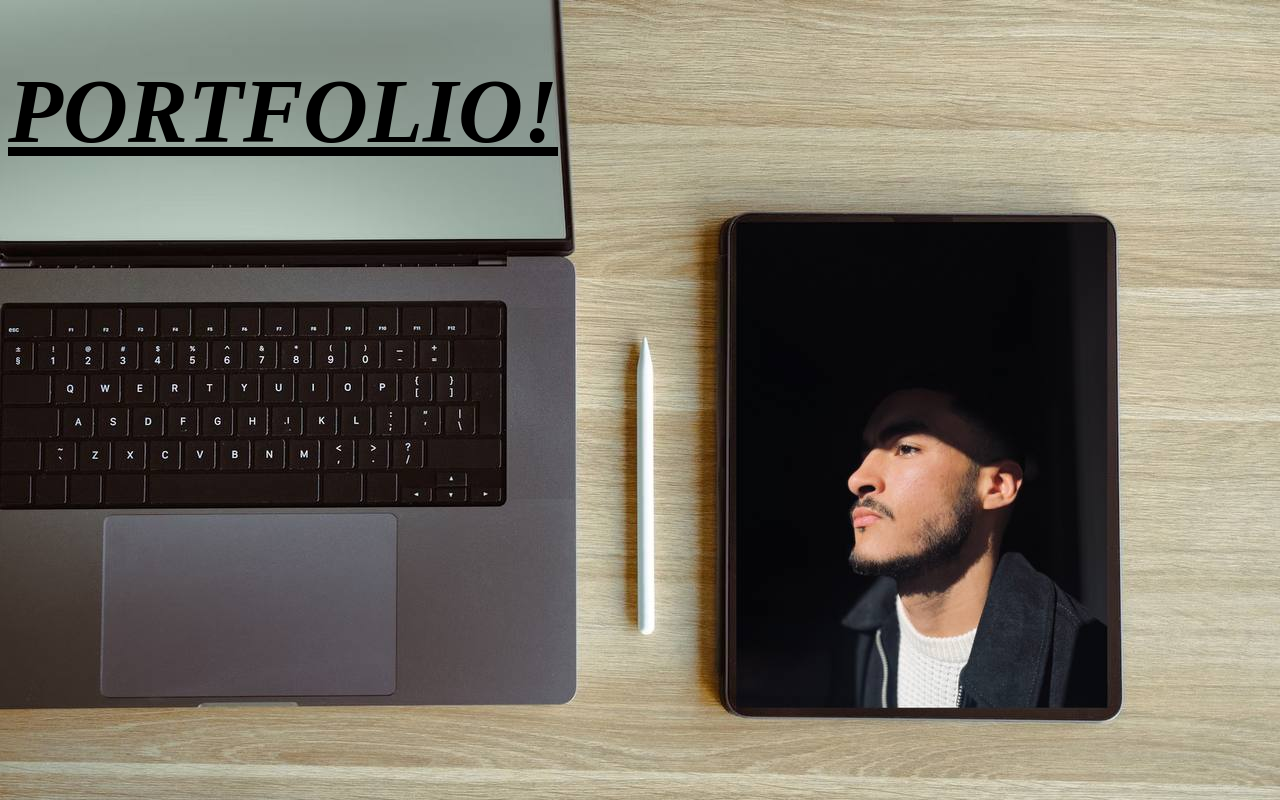
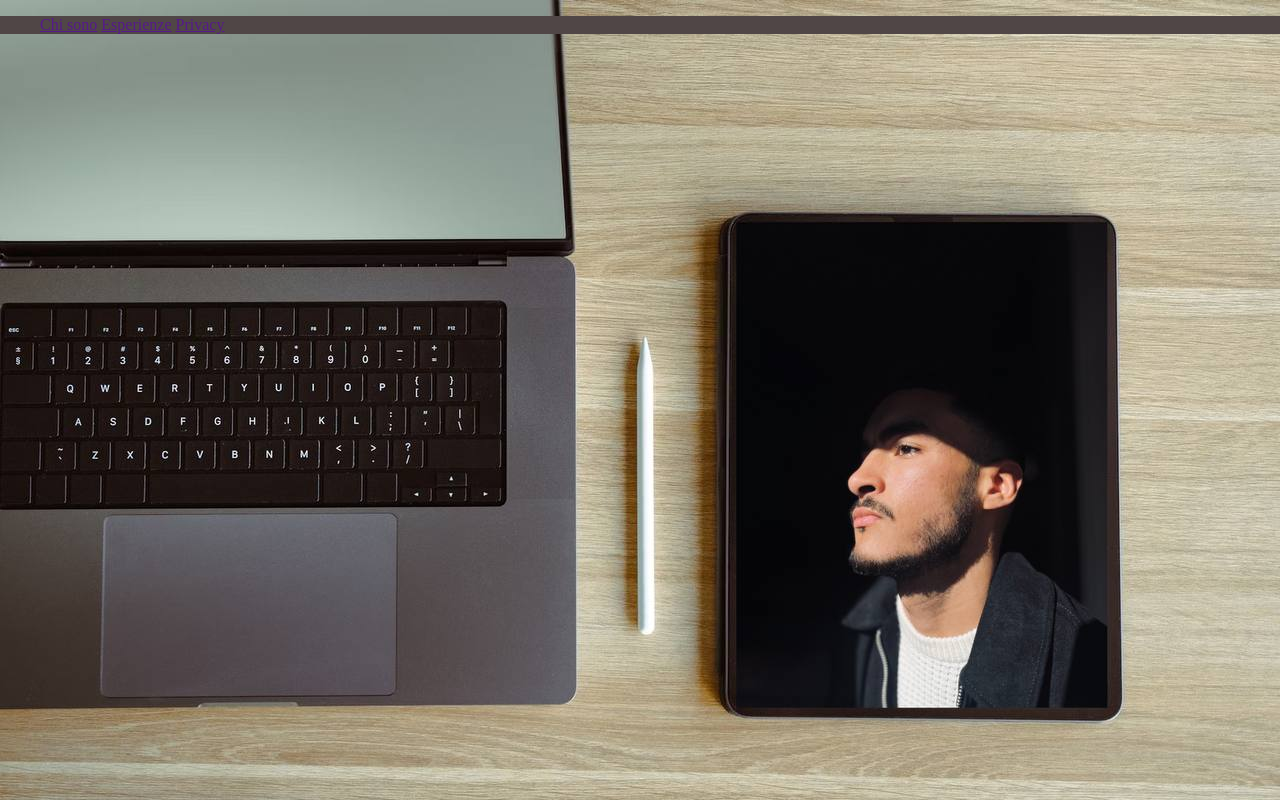
Before and after one commit to HLyadi01/Portfolio, a plain HTML site: page portfolio.prova.html in a window 1280 px wide. Drawn offline with Linux system fonts and the light colour scheme.

Commit message:
secondo commit

```diff
--- a/Lyadiportfolio.css
+++ b/Lyadiportfolio.css
@@ -4,13 +4,14 @@
 
 body{ background-image: url(photo_5970037097748350210_y.jpg);
     background-size: 100%;
+    margin: 0%;
 }
 
 
-.testo1{font-size: 45px;
+/* .testo1{font-size: 45px;
         color: black;
         font-style: oblique;
-}
+} */
 
 
 .foto{ position: fixed;
@@ -18,3 +19,20 @@ body{ background-image: url(photo_5970037097748350210_y.jpg);
     margin-right: 300px;
     margin-left: 500px
 }
+
+.navbar{ margin-top: 0%;
+         padding-top: 0%;
+         background-color: rgb(80, 70, 70);
+}
+
+li{ display: inline;
+}
+
+.li a{
+
+}
+
+
+lista{
+    color: black;
+}
--- a/portfolio.prova.html
+++ b/portfolio.prova.html
@@ -2,13 +2,10 @@
 <html>
     <head>
         <title>Portfolio Lyadi prova</title>
+
 <!--12/11/2025   ultima modifica-->
 
 <link rel="stylesheet" href="Lyadiportfolio.css">
-
-
-
-
 
 
 </head>
@@ -18,6 +15,24 @@
 
     <div class="testo1">
 
-            <h1><u>PORTFOLIO!</u></h1>
 
     </div>
+    <nav class="navbar">
+
+        <div>
+
+            <ul class="lista">
+
+                <li class="li a"><a href="" target="_blank"> Chi sono</a></li>
+                <li class="li b"><a href="" target="_blank">Esperienze</a></li>
+                <li class="li c"><a href="" target="_blank">Privacy</a></li>
+
+
+
+            </ul>
+
+        </div>
+
+    </nav>
+
+</body>
```
